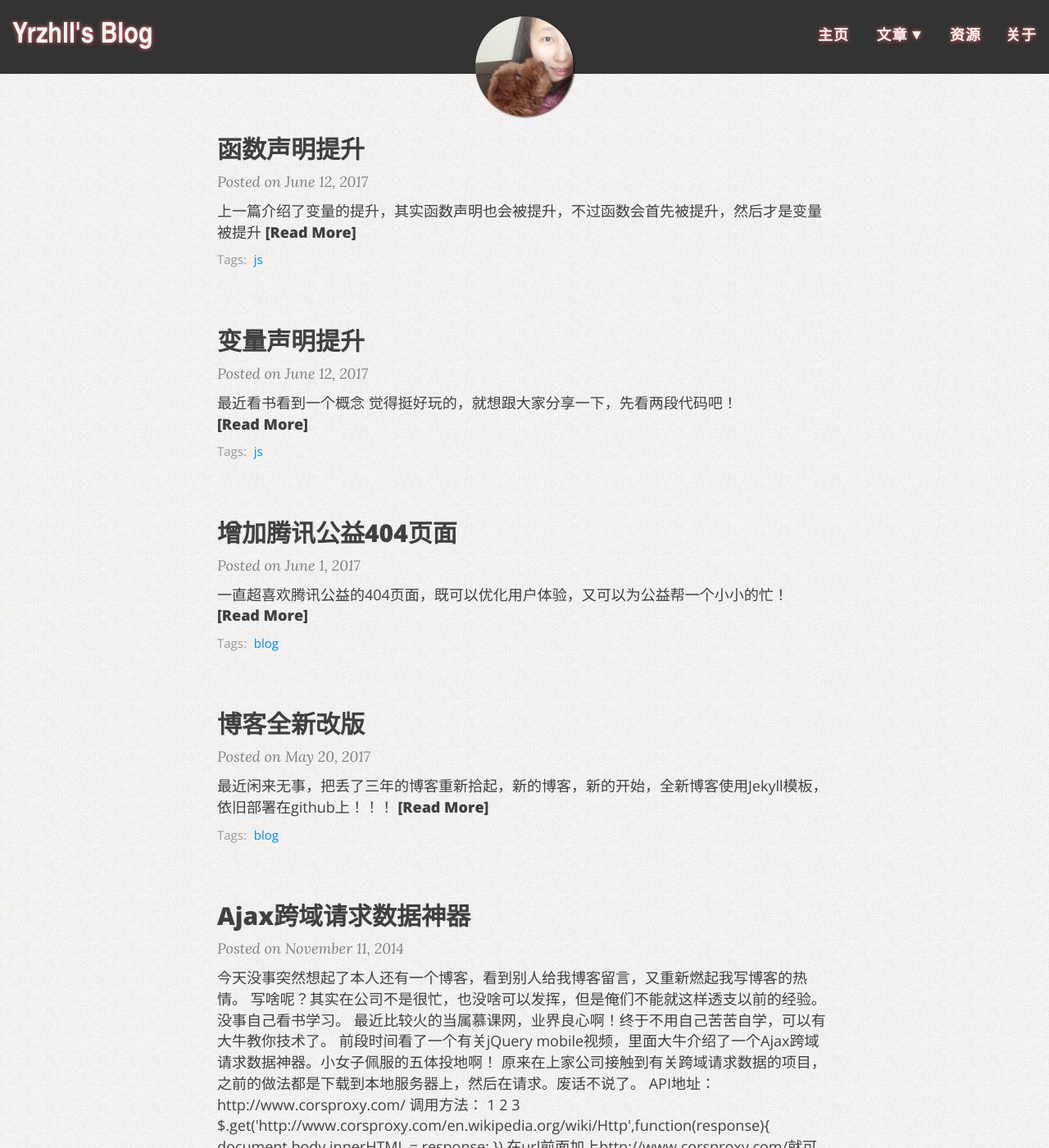
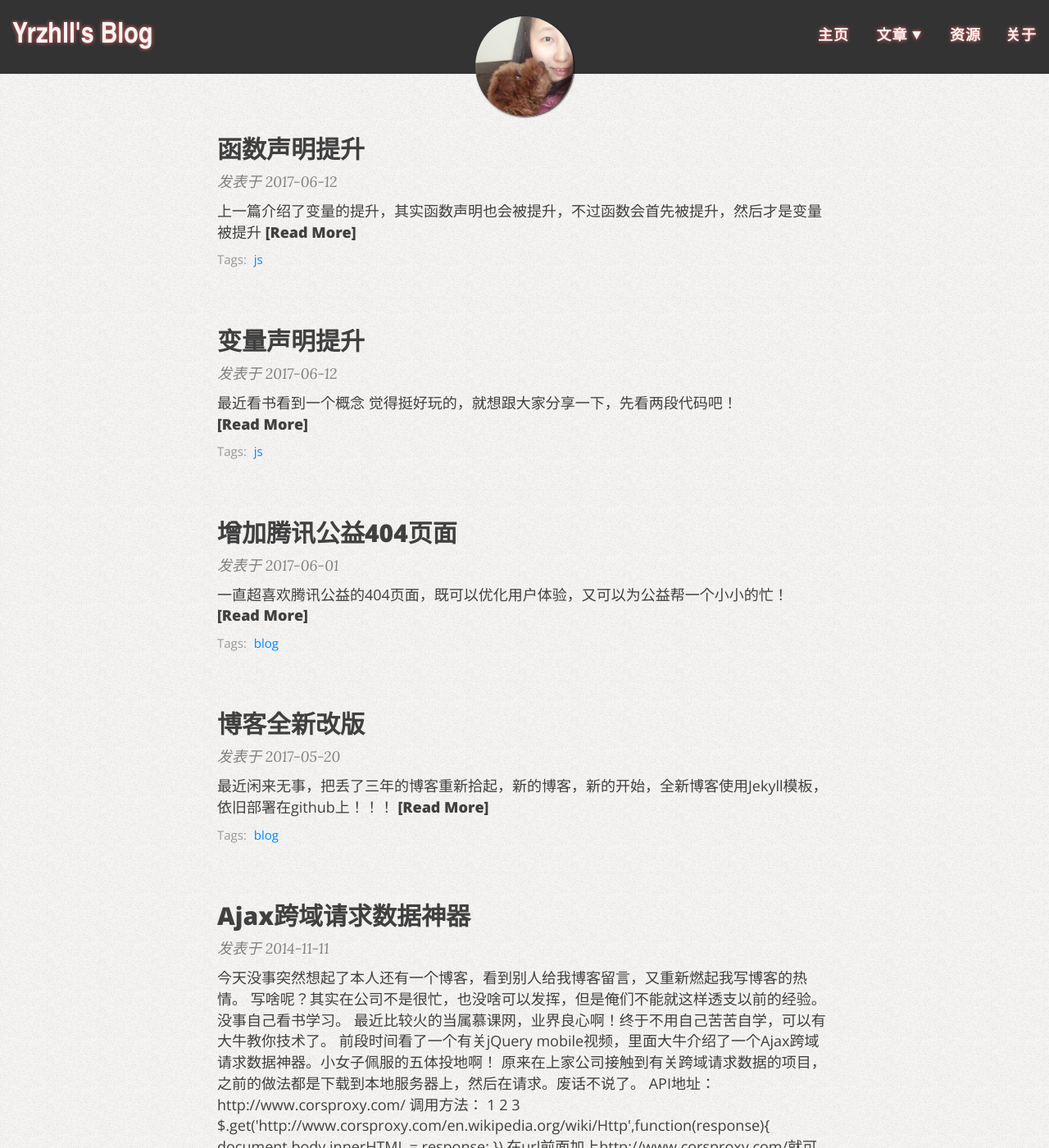
Before and after one commit to zhailulu/zhailulu.github.io, a Jekyll site: the page built from index.html, in a window 1280 px wide and 1400 px high. Shown: the whole window at 82% size. Built offline with Jekyll 4.4.1, drawn with Linux system fonts in a browser that asks for light colours; nearby versions of some CDN libraries; the list of posts is cut into pages by our own code.

Commit message:
修改文章日期

```diff
--- a/_includes/header.html
+++ b/_includes/header.html
@@ -36,7 +36,7 @@
 		  {% endif %}
 
 		  {% if include.type == "post" %}
-		  <span class="post-meta">Posted on {{ page.date | date: "%B %-d, %Y" }}</span>
+		  <span class="post-meta">发表于   {{ page.date | date: "%Y-%m-%d" }}</span>
 		  {% endif %}
         </div>
       </div>
@@ -61,7 +61,7 @@
 		  {% endif %}
 
 		  {% if include.type == "post" %}
-		  <span class="post-meta">Posted on {{ page.date | date: "%B %-d, %Y" }}</span>
+		  <span class="post-meta">发表于   {{ page.date | date: "%Y-%m-%d" }}</span>
 		  {% endif %}
         </div>
       </div>
--- a/index.html
+++ b/index.html
@@ -19,7 +19,7 @@ use-site-title: true
     </a>
 
     <p class="post-meta">
-      Posted on {{ post.date | date: "%B %-d, %Y" }}
+      发表于   {{ post.date | date: "%Y-%m-%d" }}
     </p>
 
     <div class="post-entry-container">
```
